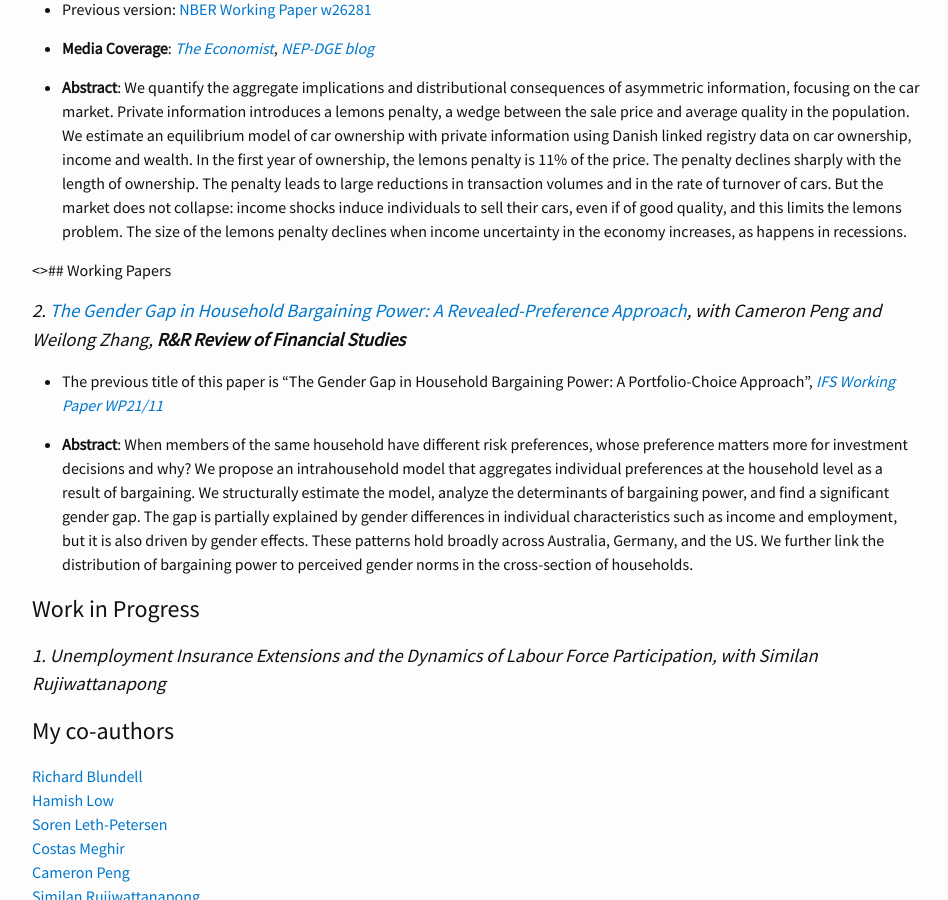
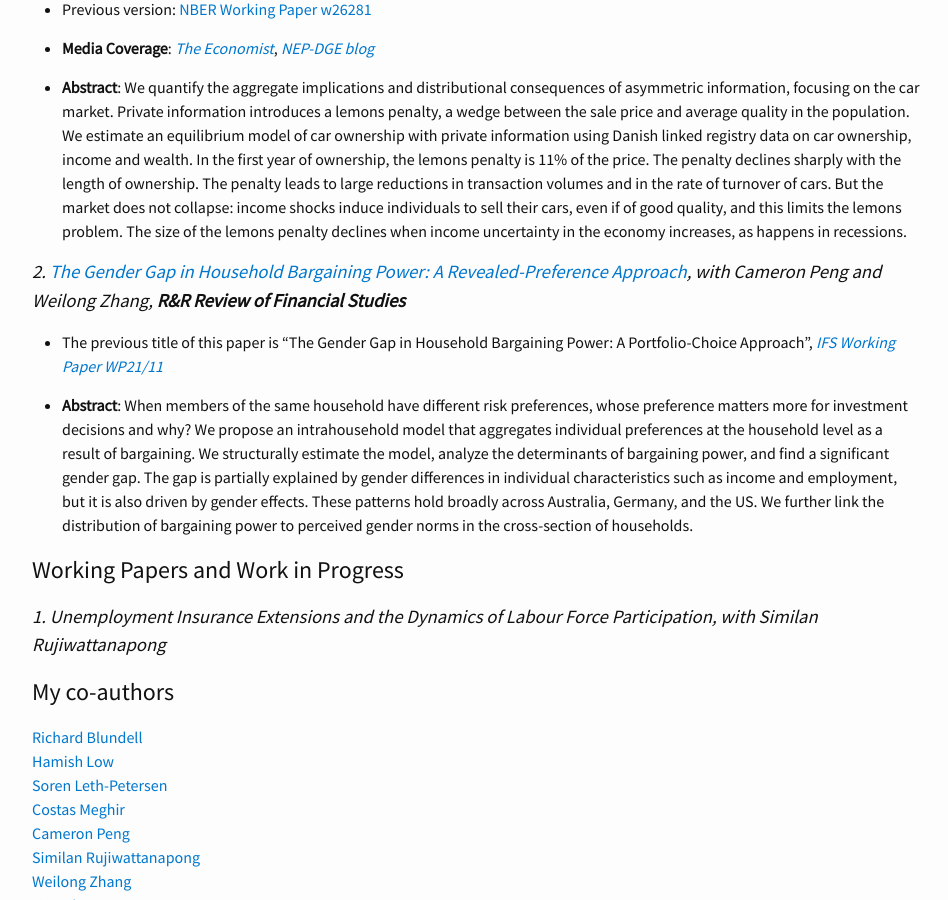
Before and after one commit to lionup/lionup.github.io, a Jekyll site: the page built from research/research.md, in a window 1280 px wide and 900 px high, scrolled down 1014 px. Shown: the whole window, without its empty margins (163-1111 px from the left). Built offline with Jekyll 4.4.1, drawn with Linux system fonts in a browser that asks for light colours.

```diff
--- a/research/research.md
+++ b/research/research.md
@@ -31,16 +31,13 @@ permalink: /research/
 
   * **Abstract**: We quantify the aggregate implications and distributional consequences of asymmetric information, focusing on the car market. Private information introduces a lemons penalty, a wedge between the sale price and average quality in the population. We estimate an equilibrium model of car ownership with private information using Danish linked registry data on car ownership, income and wealth. In the first year of ownership, the lemons penalty is 11% of the price. The penalty declines sharply with the length of ownership. The penalty leads to large reductions in transaction volumes and in the rate of turnover of cars. But the market does not collapse: income shocks induce individuals to sell their cars, even if of good quality, and this limits the lemons problem. The size of the lemons penalty declines when income uncertainty in the economy increases, as happens in recessions.
 
-
-<>## Working Papers
-
 ### 2. [The Gender Gap in Household Bargaining Power: A Revealed-Preference Approach](https://drive.google.com/file/d/1YlS20eus5G7yT3ic9KNrWXPQU1LxN8sT/view?usp=sharing){:target="_blank"}, with Cameron Peng and Weilong Zhang, **R&R Review of Financial Studies**
 
   * The previous title of this paper is "The Gender Gap in Household Bargaining Power: A Portfolio-Choice Approach", [_IFS Working Paper WP21/11_](https://www.ifs.org.uk/publications/15437){:target="_blank"}
 
   * **Abstract**: When members of the same household have different risk preferences, whose preference matters more for investment decisions and why? We propose an intrahousehold model that aggregates individual preferences at the household level as a result of bargaining. We structurally estimate the model, analyze the determinants of bargaining power, and find a significant gender gap. The gap is partially explained by gender differences in individual characteristics such as income and employment, but it is also driven by gender effects. These patterns hold broadly across Australia, Germany, and the US. We further link the distribution of bargaining power to perceived gender norms in the cross-section of households.
 
-## Work in Progress
+## Working Papers and Work in Progress
 
 ### 1. Unemployment Insurance Extensions and the Dynamics of Labour Force Participation, with Similan Rujiwattanapong
 
```
